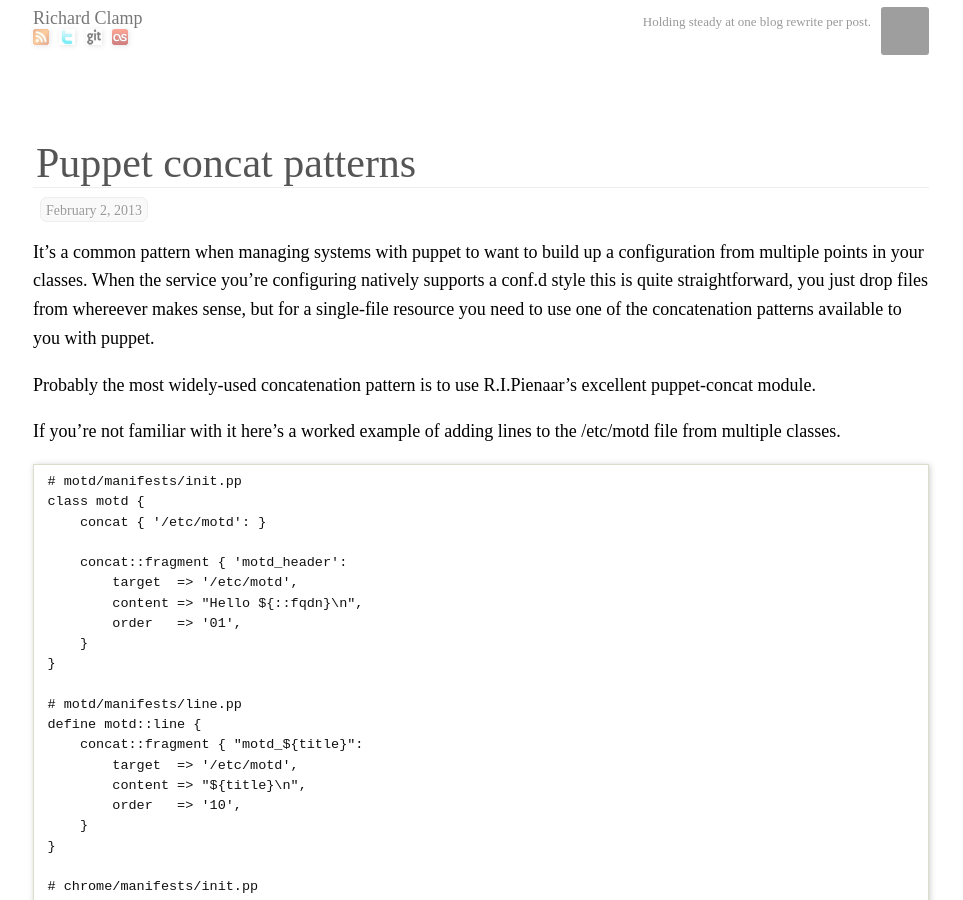
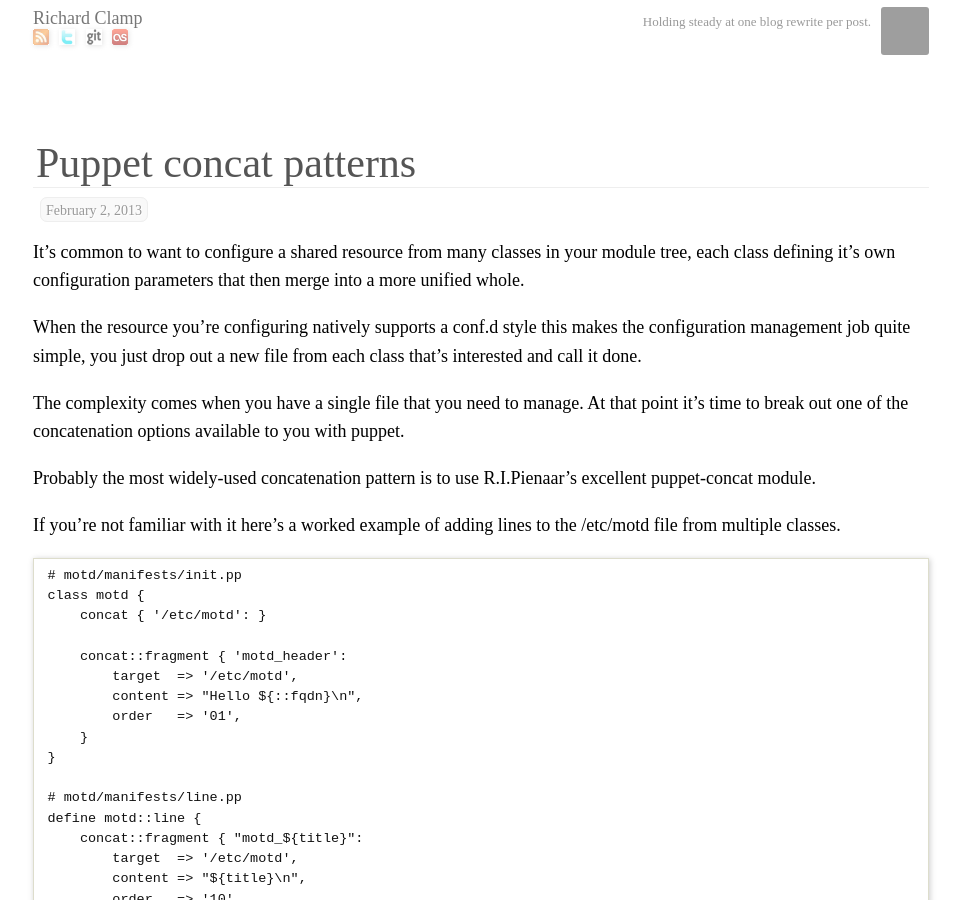
Before and after one commit to richardc/blog, a Jekyll site: the page built from _posts/2013-02-02-puppet-concat-patterns.markdown, in a window 1280 px wide and 900 px high. Shown: the whole window, without its empty margins (159-1122 px from the left). Built offline with Jekyll 4.4.1, drawn with Linux system fonts in a browser that asks for light colours; Markdown is read by kramdown in place of the engine named in the settings; grey boxes are pictures that could not be loaded.

Commit message:
explain the problem we're solving a little better

```diff
--- a/_posts/2013-02-02-puppet-concat-patterns.markdown
+++ b/_posts/2013-02-02-puppet-concat-patterns.markdown
@@ -3,11 +3,17 @@ layout: post
 title: "Puppet concat patterns"
 ---
 
-It's a common pattern when managing systems with puppet to want to build up a
-configuration from multiple points in your classes.   When the service you're
-configuring natively supports a conf.d style this is quite straightforward, you
-just drop files from whereever makes sense, but for a single-file resource you
-need to use one of the concatenation patterns available to you with puppet.
+It's common to want to configure a shared resource from many classes in your
+module tree, each class defining it's own configuration parameters that then
+merge into a more unified whole.
+
+When the resource you're configuring natively supports a conf.d style
+this makes the configuration management job quite simple, you just drop
+out a new file from each class that's interested and call it done.
+
+The complexity comes when you have a single file that you need to
+manage.  At that point it's time to break out one of the concatenation
+options available to you with puppet.
 
 Probably the most widely-used concatenation pattern is to use
 R.I.Pienaar's excellent puppet-concat module.
```
